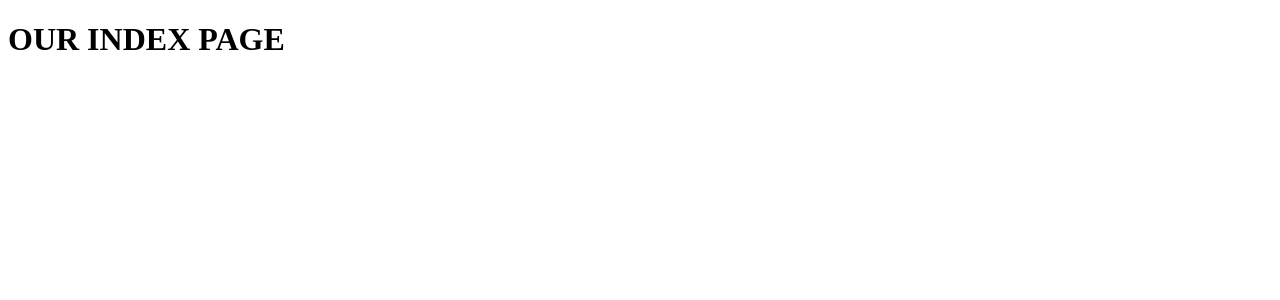
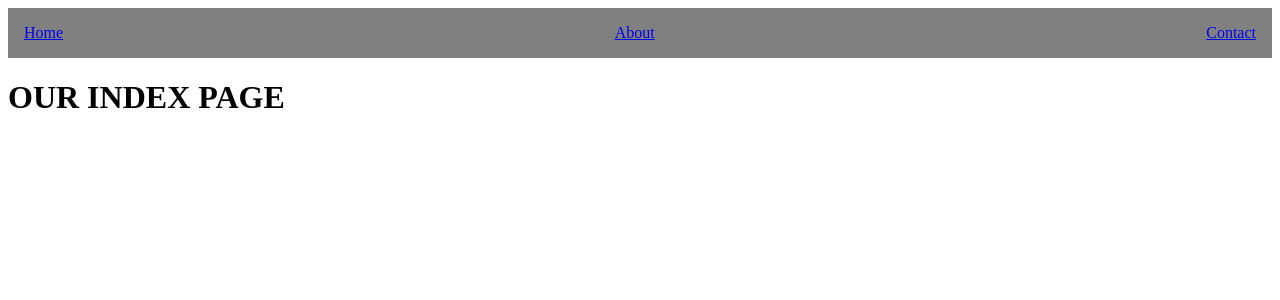
Before and after one commit to nycbasic/next-js-test, a Next.js app: page / in a window 1280 px wide. Shown: the top 300 px of the page. Built offline with nearby package versions, Linux system fonts and the light colour scheme.

Commit message:
components versus pages

```diff
--- /dev/null
+++ b/components/Navbar.jsx
@@ -0,0 +1,21 @@
+import Link from "next/link";
+
+const NavBar = () => {
+    const styles = {
+        display: "flex",
+        background: "grey",
+        justifyContent: "space-between",
+        padding: "1rem"
+    }
+
+    return (
+        <div style={styles}>
+             <Link href="/index"><a>Home</a></Link>
+            <Link href="/about"><a>About</a></Link>
+            <Link href="/contact"><a>Contact</a></Link>
+        </div>
+
+    )
+}
+
+export default NavBar;
--- a/pages/index.js
+++ b/pages/index.js
@@ -1,6 +1,13 @@
+import Link from "next/link";
+import NavBar from "../components/Navbar";
+
 const Index = () => {
     return (
-        <h1>OUR INDEX PAGE</h1>
+        <div>
+            <NavBar />
+            <h1>OUR INDEX PAGE</h1>
+        </div>
+
     )
 }
 
```
Also changed, not shown: pages/contact.js (added, +11 -0 lines).
